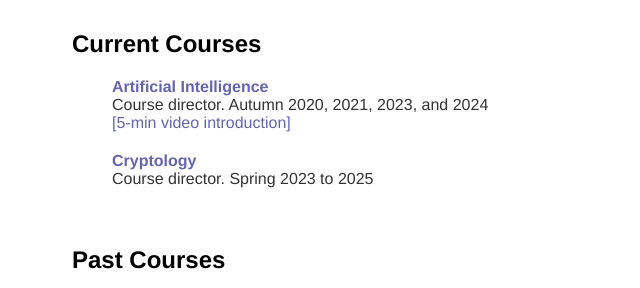
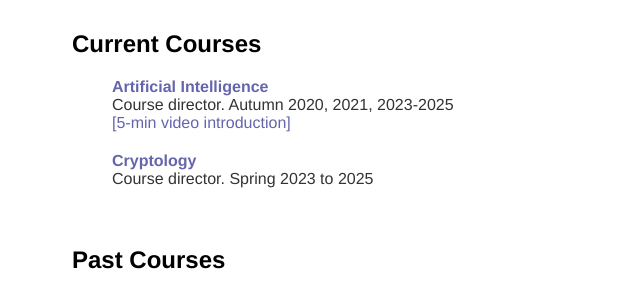
Before and after one commit to andreina-francisco/andreina-francisco.github.io, a Jekyll site: the page built from teaching/index.html, in a window 1280 px wide. Shown: the part 167-455 px from the top of the page, without its empty margins (120-760 px from the left). Built offline with Jekyll 4.4.1, drawn with Linux system fonts in a browser that asks for light colours; nearby versions of some CDN libraries; a style sheet for code colours, icons or effects is not loaded.

Commit message:
Update index.html

```diff
--- a/teaching/index.html
+++ b/teaching/index.html
@@ -9,7 +9,7 @@
   <ul class="courselist">
     <li class="course @">
     <span class="title"><a href="https://www.uu.se/en/study/course?query=1DL340">Artificial Intelligence</a></span></br>
-    <span class="note">Course director. Autumn 2020, 2021, 2023, and 2024 </span></br>
+    <span class="note">Course director. Autumn 2020, 2021, 2023-2025 </span></br>
     <span class="note"><a
     href="https://uppsala.instructuremedia.com/embed/e82f2537-9dcc-470d-a954-0f4c8208d606">[5-min
     video introduction]</a></span>
```
